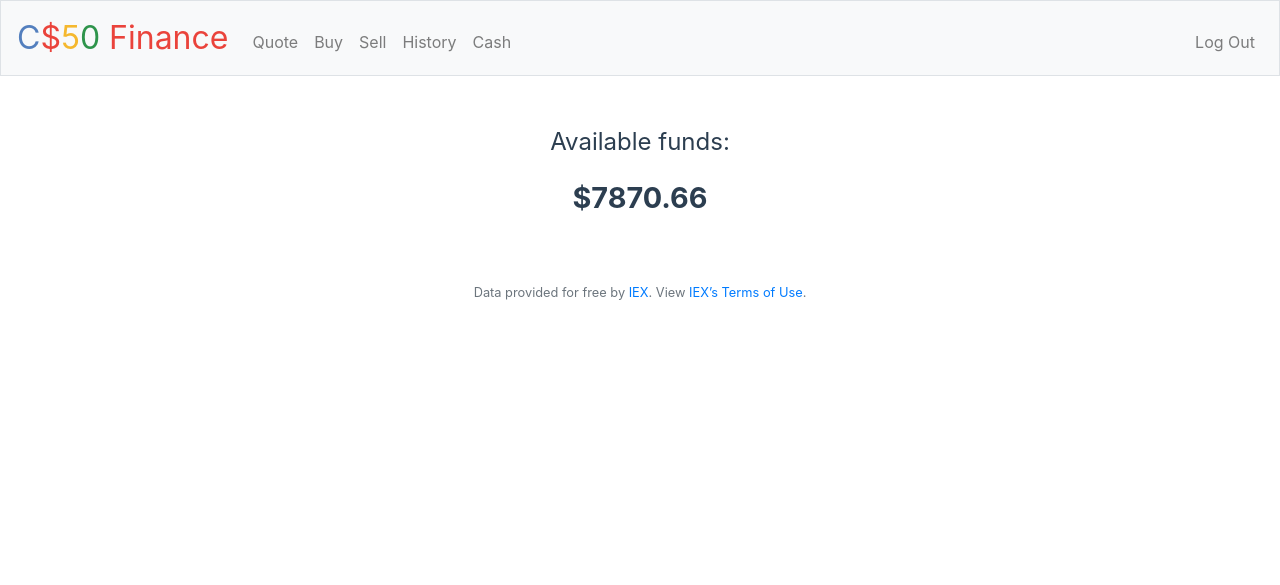
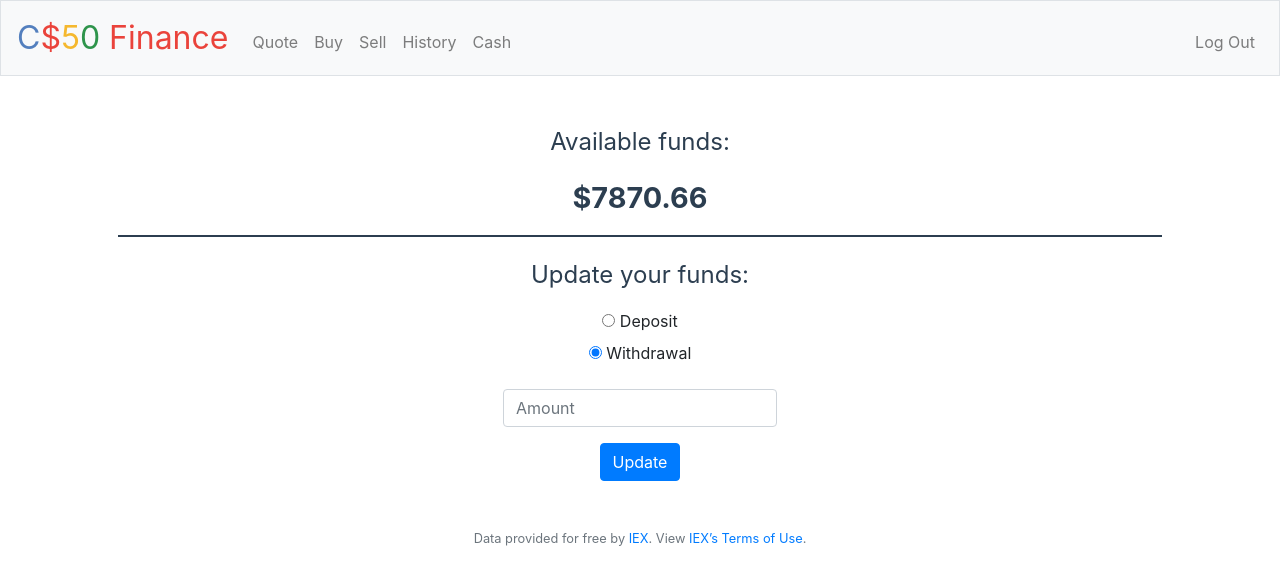
Before and after one commit to dtettarasar/cs50-finance, a Flask app: page /cash in a window 1280 px wide. Shown: the top 585 px of the page. Run offline with Flask 2, Linux system fonts and the light colour scheme; a user stored in the database is signed in; some libraries are stand-ins or nearby versions.

Commit message:
created form on cash page

```diff
--- a/static/styles.css
+++ b/static/styles.css
@@ -106,4 +106,12 @@ table
     font-weight: bold;
 }
 
+.separator
+{
+    height:2px;
+    width:100%;
+    background-color:#2c3e50;
+    margin-bottom:20px;
+}
+
 /* ens styles for cash page */
--- a/templates/cash.html
+++ b/templates/cash.html
@@ -7,4 +7,22 @@
 {% block main %}
     <p class="funds-text" >Available funds:</p>
     <p class="funds-number" >${{user_cash}}</p>
+    <div class="separator"></div>
+    <p class="funds-text" >Update your funds:</p>
+    <form action="/cash" method="post">
+        <div class="form-group">
+            <div>
+              <input type="radio" id="deposit" name="cash-action" value="deposit"checked>
+              <label for="deposit">Deposit</label>
+            </div>
+            <div>
+              <input type="radio" id="withdrawal" name="cash-action" value="withdrawal"checked>
+              <label for="withdrawal">Withdrawal</label>
+            </div>
+        </div>
+        <div class="form-group">
+            <input min="100" required placeholder="Amount" type="number" autocomplete="off" class="form-control" name="cash-amount">
+        </div>
+        <button class="btn btn-primary" type="submit">Update</button>
+    </form>
 {% endblock %}
```
